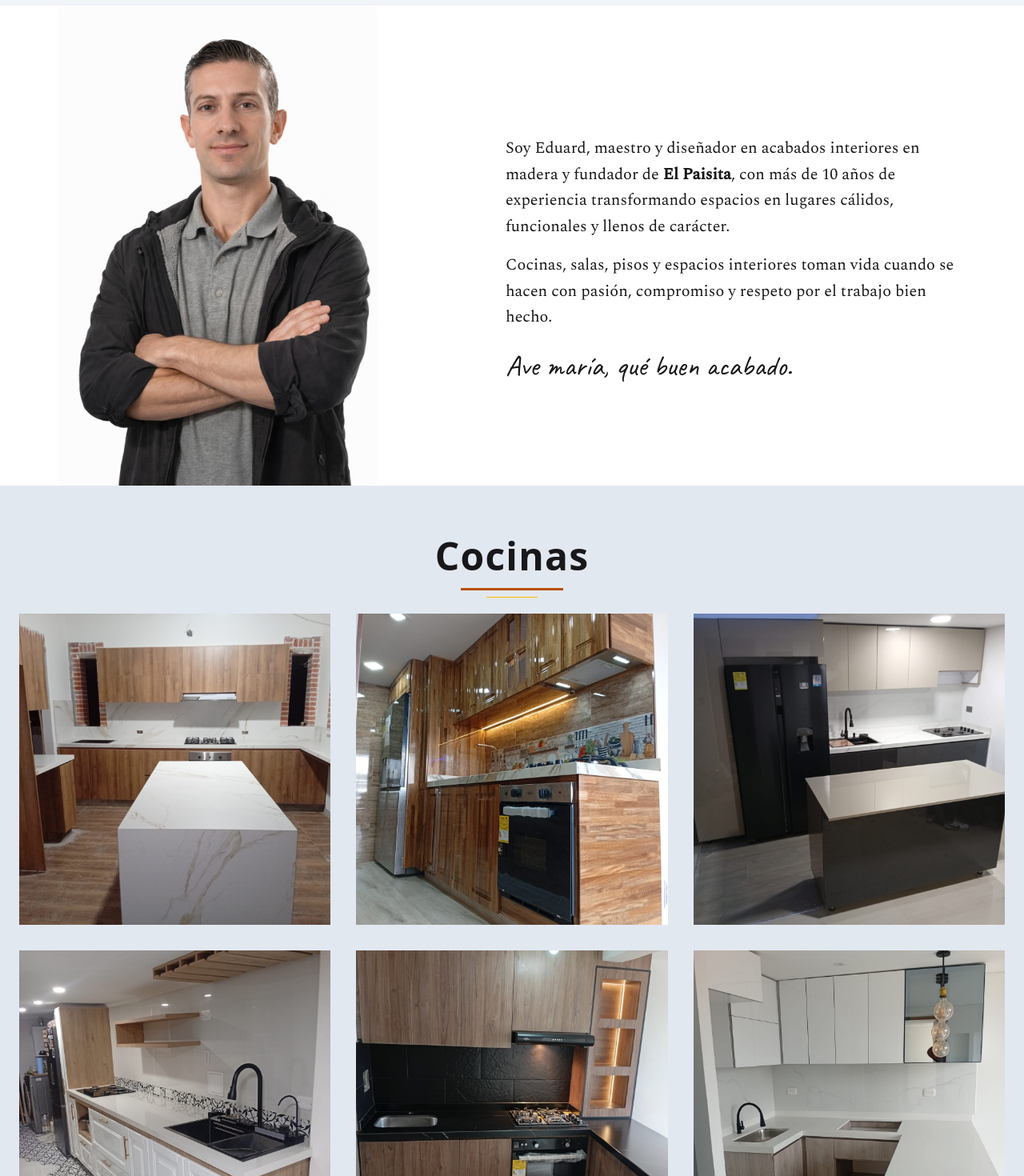
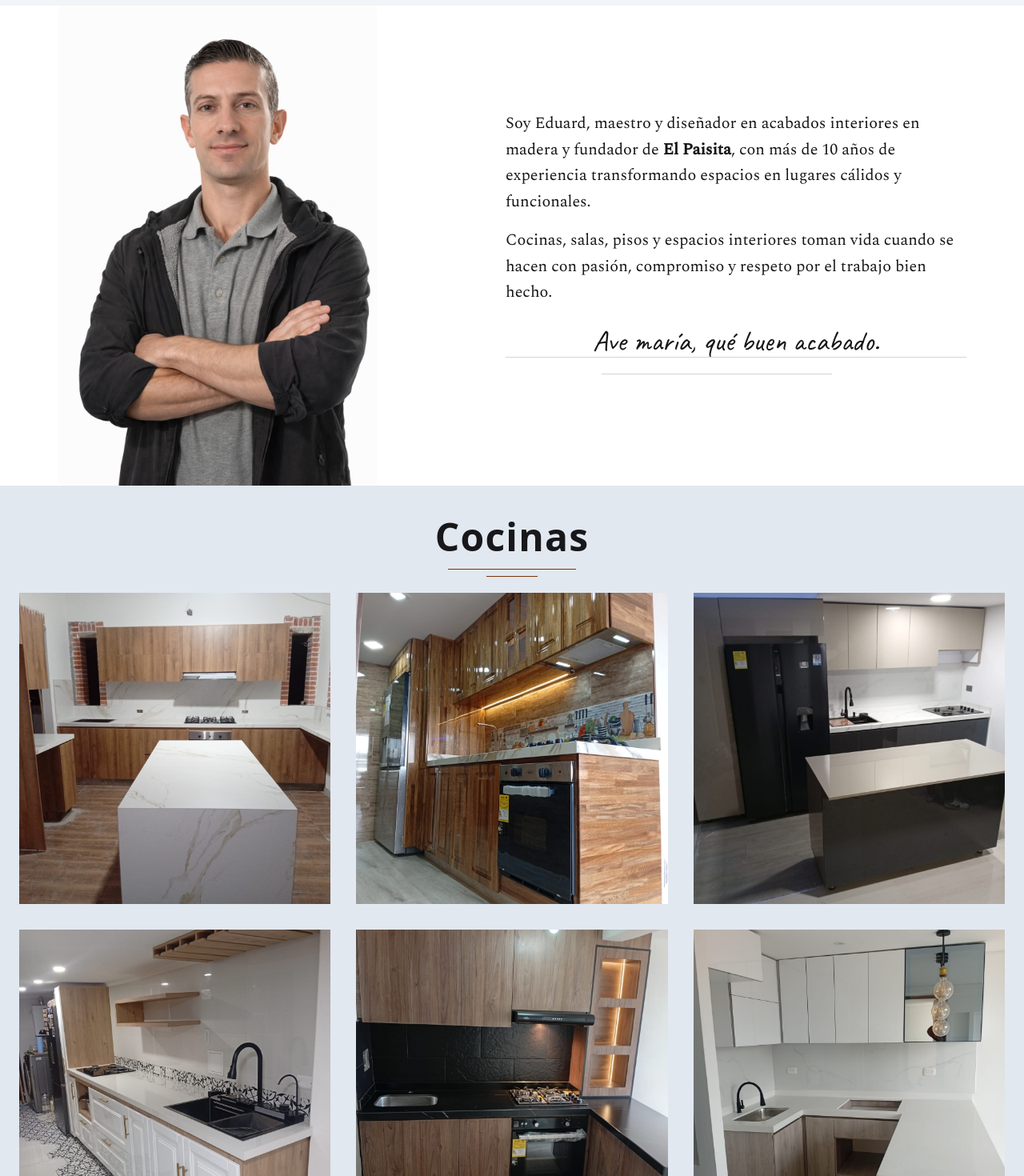
Before and after one commit to DavidGnete/ElPaisa, a Next.js app: page / in a window 1280 px wide. Shown: the part 1160-2630 px from the top of the page at 80% size. Built offline with nearby package versions, Linux system fonts and the light colour scheme; a web font is replaced by a local one.

Commit message:
new margins

```diff
--- a/src/app/(page)/GallerySection/GallerySection.tsx
+++ b/src/app/(page)/GallerySection/GallerySection.tsx
@@ -24,11 +24,11 @@
   };
 
   return (
-    <section className='max-w-7xl mx-auto px-4 sm:px-6 py-16'>
+    <section className='max-w-7xl mx-auto px-4 sm:px-6 py-10'>
         <h2 className="text-3xl font-semibold sm:text-4xl md:text-5xl tracking-wide text-zinc-900 text-center">{text}</h2>
         <div className="flex flex-col items-center mt-4 mb-5 gap-2">
- <div className="w-32 h-[3px] bg-amber-700" />
-<div className="w-16 h-px bg-amber-400" />
+ <div className="w-40 h-px bg-amber-900" />
+<div className="w-16 h-px bg-amber-900" />
 </div>
 
     <div className="grid grid-cols-2 md:grid-cols-3 lg:grid-cols-3 gap-4 sm:gap-8">
--- a/src/app/(page)/profile/ProfileDescription.tsx
+++ b/src/app/(page)/profile/ProfileDescription.tsx
@@ -24,22 +24,25 @@
 
         <div className='max-w-xl px-5  md:px-0 mt-4 bg-slate-100 md:bg-transparent'>
 
-        <div className="order-3 max-w-[90%] sm:max-w-xl px-5 sm:px-6 md:px-0 mt-4 md:text-left text-center">
+        <div className="max-w-[90%] sm:max-w-xl px-4 sm:px-6 md:px-0 mt-4 md:text-left text-center">
 
   <p className={`${StyleSpectral.className} leading-relaxed text-base sm:text-lg md:text-xl`}>
     Soy Eduard, maestro y diseñador en acabados interiores en madera y fundador de
     <span className="font-semibold">   El Paisita</span>, con más de 10 años de experiencia
-    transformando espacios en lugares cálidos, funcionales y llenos de carácter.
+    transformando espacios en lugares cálidos y funcionales.
   </p>
 
   <p className={`${StyleSpectral.className} leading-relaxed text-base sm:text-lg md:text-xl mt-4`}>
     Cocinas, salas, pisos y espacios interiores toman vida cuando se hacen con pasión,
     compromiso y respeto por el trabajo bien hecho.
   </p>
-
-  <p className={`${CaveatStyle.className} text-3xl sm:text-4xl font-normal mt-6`}>
+    <div className='flex flex-col justify-center'>
+  <p className={`${CaveatStyle.className}  text-center text-3xl sm:text-4xl font-normal mt-6`}>
     Ave maría, qué buen acabado.
   </p>
+  <div  className="w-full max-w-md mb-5 sm:max-w-xl h-px bg-gray-300 sm:mb-5 " />
+  <div  className="w-[50%]  ml-20 sm:max-w-xl h-px bg-gray-300 mb-8 sm:mb-10 sm:ml-30 " />
+  </div>
 
 </div>
 
--- a/src/app/page.tsx
+++ b/src/app/page.tsx
@@ -25,18 +25,21 @@
     <BrandStatement />
 
         <ProfileDescription />
-      <div className=" bg-slate-200  ">
+      <div className=" bg-slate-200 ">
         <GallerySection
         text = "Cocinas"
         images={ImageSeed.cocinas}/>
 
+        {/* segunda galleria */}
         <GallerySection
-        text = "armarios"
+        text = "Armarios"
         images={ImageSeed.armarios}/>
 
+       {/*  tercera galleria */}
         <GallerySection
-        text = "baños"
+        text = "Baños"
         images={ImageSeed.baños}/>
+
         </div>
 
 
--- a/src/components/ui/brandState/BrandStatement.tsx
+++ b/src/components/ui/brandState/BrandStatement.tsx
@@ -3,7 +3,7 @@
 
 export const BrandStatement = () => {
   return (
-    <div className='w-full bg-slate-100 pb-10 sm:py-16'>
+    <div className='w-full py-10 bg-slate-100 pb-10 sm:py-16 '>
 
       <div className='md:mt-10 w-full flex flex-col items-center '>
 
```
